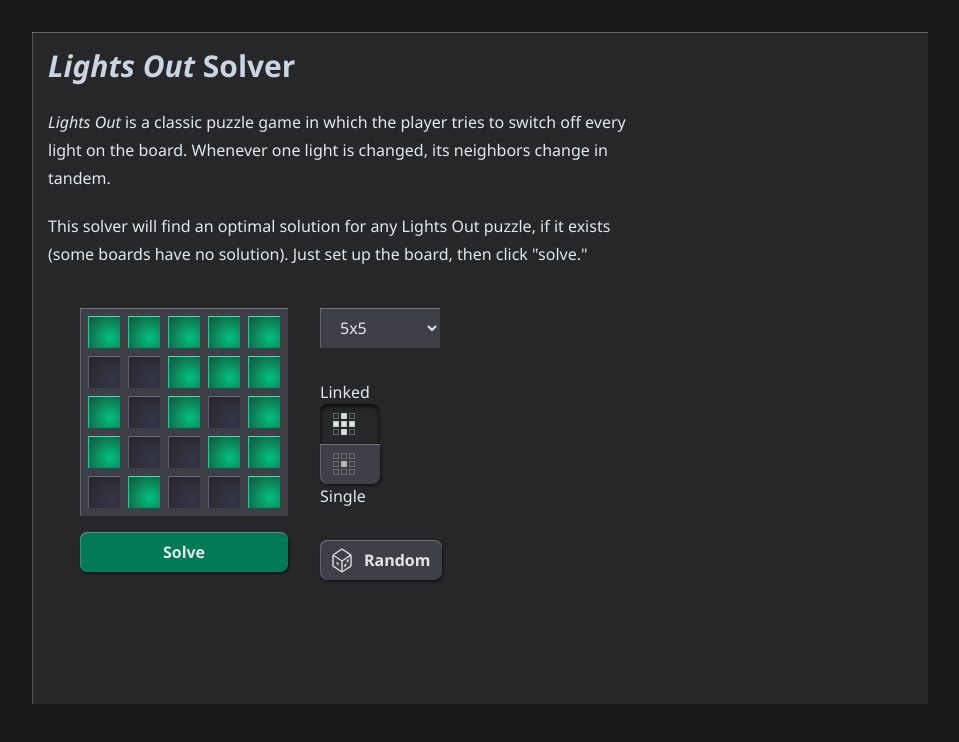
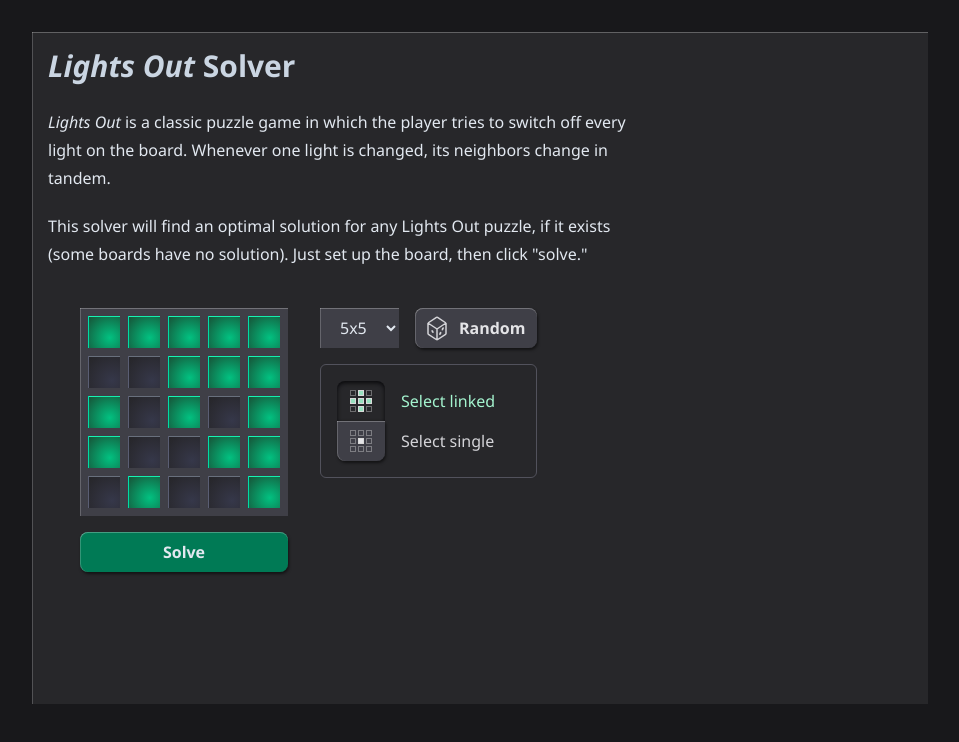
Before and after one commit to bprcode/lightsout-solver, a React (Vite) app: page / in a window 1280 px wide. Shown: the top 742 px of the page, without its empty margins (160-1119 px from the left). Built offline with nearby package versions, Linux system fonts and the light colour scheme.

Commit message:
Unify selection UI

```diff
--- a/src/App.tsx
+++ b/src/App.tsx
@@ -1,7 +1,5 @@
 import { useEffect, useMemo, useRef, useState } from 'react'
 import './App.css'
-import linkedSelectionSvg from './assets/linked-selection.svg'
-import unlinkedSelectionSvg from './assets/unlinked-selection.svg'
 export type BoardSize = 2 | 3 | 4 | 5
 export type BitBoard = number
 export type SolveRequest = {
@@ -316,6 +314,233 @@ function SolutionSteps({
   )
 }
 
+function LinkedButton({
+  onClick,
+  className = '',
+}: {
+  onClick: () => void
+  className: string
+}) {
+  return (
+    <button id="linkedSwitch" className={className} onClick={onClick}>
+      <svg
+        width="24"
+        height="24"
+        viewBox="0 0 24 24"
+        fill="none"
+        xmlns="http://www.w3.org/2000/svg"
+      >
+        <rect
+          x="9.5"
+          y="9.5"
+          width="5"
+          height="5"
+          fill="currentColor"
+          stroke="#D9D9D9"
+        />
+        <rect
+          x="9.5"
+          y="1.5"
+          width="5"
+          height="5"
+          fill="currentColor"
+          stroke="#D9D9D9"
+        />
+        <rect
+          x="9.5"
+          y="17.5"
+          width="5"
+          height="5"
+          fill="currentColor"
+          stroke="#D9D9D9"
+        />
+        <rect
+          x="17.5"
+          y="9.5"
+          width="5"
+          height="5"
+          fill="currentColor"
+          stroke="#D9D9D9"
+        />
+        <rect
+          x="17.5"
+          y="1.5"
+          width="5"
+          height="5"
+          stroke="#D9D9D9"
+          stroke-opacity="0.4"
+        />
+        <rect
+          x="17.5"
+          y="17.5"
+          width="5"
+          height="5"
+          stroke="#D9D9D9"
+          stroke-opacity="0.4"
+        />
+        <rect
+          x="1.5"
+          y="9.5"
+          width="5"
+          height="5"
+          fill="currentColor"
+          stroke="#D9D9D9"
+        />
+        <rect
+          x="1.5"
+          y="1.5"
+          width="5"
+          height="5"
+          stroke="#D9D9D9"
+          stroke-opacity="0.4"
+        />
+        <rect
+          x="1.5"
+          y="17.5"
+          width="5"
+          height="5"
+          stroke="#D9D9D9"
+          stroke-opacity="0.4"
+        />
+      </svg>
+    </button>
+  )
+}
+
+function SingleButton({
+  onClick,
+  className = '',
+}: {
+  onClick: () => void
+  className: string
+}) {
+  return (
+    <button id="singleSwitch" className={className} onClick={onClick}>
+      <svg
+        width="24"
+        height="24"
+        viewBox="0 0 24 24"
+        fill="none"
+        xmlns="http://www.w3.org/2000/svg"
+      >
+        <rect
+          x="9.5"
+          y="9.5"
+          width="5"
+          height="5"
+          fill="currentColor"
+          stroke="#D9D9D9"
+        />
+        <rect
+          x="9.5"
+          y="1.5"
+          width="5"
+          height="5"
+          stroke="#D9D9D9"
+          stroke-opacity="0.4"
+        />
+        <rect
+          x="9.5"
+          y="17.5"
+          width="5"
+          height="5"
+          stroke="#D9D9D9"
+          stroke-opacity="0.4"
+        />
+        <rect
+          x="17.5"
+          y="9.5"
+          width="5"
+          height="5"
+          stroke="#D9D9D9"
+          stroke-opacity="0.4"
+        />
+        <rect
+          x="17.5"
+          y="1.5"
+          width="5"
+          height="5"
+          stroke="#D9D9D9"
+          stroke-opacity="0.4"
+        />
+        <rect
+          x="17.5"
+          y="17.5"
+          width="5"
+          height="5"
+          stroke="#D9D9D9"
+          stroke-opacity="0.4"
+        />
+        <rect
+          x="1.5"
+          y="9.5"
+          width="5"
+          height="5"
+          stroke="#D9D9D9"
+          stroke-opacity="0.4"
+        />
+        <rect
+          x="1.5"
+          y="1.5"
+          width="5"
+          height="5"
+          stroke="#D9D9D9"
+          stroke-opacity="0.4"
+        />
+        <rect
+          x="1.5"
+          y="17.5"
+          width="5"
+          height="5"
+          stroke="#D9D9D9"
+          stroke-opacity="0.4"
+        />
+      </svg>
+    </button>
+  )
+}
+
+function RandomButton({
+  onClick,
+  className = '',
+}: {
+  onClick: () => void
+  className: string
+}) {
+  return (
+    <button className={className} onClick={onClick}>
+      <svg
+        className="text-zinc-300 mr-3"
+        width="20"
+        height="25"
+        viewBox="0 0 20 25"
+        fill="none"
+        xmlns="http://www.w3.org/2000/svg"
+      >
+        <path
+          d="M10 24L18.5547 18.2969C18.8329 18.1114 19 17.7992 19 17.4648V7M10 24L1.4453 18.2969C1.1671 18.1114 1 17.7992 1 17.4648V7M10 24V13M19 7L10.5547 1.3698C10.2188 1.14587 9.7812 1.14587 9.4453 1.3698L1 7M19 7L10 13M1 7L10 13"
+          stroke="currentColor"
+          strokeWidth="1.5"
+          strokeLinejoin="bevel"
+        />
+        <path
+          d="M6.65562 16.235C6.65562 17.0634 6.18496 17.3158 5.53996 16.8625C4.89497 16.4093 4.40686 15.5468 4.40686 14.7184C4.40686 13.8899 4.89495 13.7945 5.52253 14.1954C6.15011 14.5963 6.65562 15.4065 6.65562 16.235Z"
+          fill="currentColor"
+        />
+        <path
+          d="M12.1807 18.1432C12.1807 18.9716 12.6514 19.224 13.2964 18.7708C13.9414 18.3175 14.4295 17.455 14.4295 16.6266C14.4295 15.7982 13.9414 15.7027 13.3138 16.1036C12.6863 16.5046 12.1807 17.3148 12.1807 18.1432Z"
+          fill="currentColor"
+        />
+        <path
+          d="M14.651 13.6285C14.651 14.4569 15.1216 14.7093 15.7666 14.256C16.4116 13.8028 16.8997 12.9403 16.8997 12.1119C16.8997 11.2834 16.4116 11.188 15.784 11.5889C15.1565 11.9898 14.651 12.8 14.651 13.6285Z"
+          fill="currentColor"
+        />
+      </svg>
+      Random
+    </button>
+  )
+}
+
 function App() {
   const [workerThinking, setWorkerThinking] = useState(false)
   const [solution, setSolution] = useState<number[] | undefined | null>(
@@ -388,7 +613,7 @@ function App() {
         {/* Main lightboard */}
         <main className="flex flex-col items-start shrink-0 ml-8">
           <div className="flex gap-8">
-            <div>
+            <div className="flex flex-col justify-between">
               <LightBoard
                 className="mb-4"
                 board={bitBoard}
@@ -417,9 +642,10 @@ function App() {
               </div>
             </div>
 
-            <div className="flex flex-col w-fit items-start gap-8">
+            <div className="flex flex-col w-fit items-start">
+              <div className="flex gap-4">
                 <select
-                className="bg-zinc-700 px-4 py-2 light-edge h-fit w-30"
+                  className="bg-zinc-700 hover:bg-zinc-600 px-4 py-2 light-edge h-fit mb-4"
                   value={boardSize}
                   onChange={e => {
                     setBoardSize(Number(e.target.value) as BoardSize)
@@ -435,79 +661,61 @@ function App() {
                   <option value="5">5x5</option>
                 </select>
 
-              <div className="flex flex-col">
-                Linked
-                <button
-                  className={`${
-                    inputMode === togglePlus
-                      ? grayPressedStyle
-                      : grayUnpressedStyle
-                  } ${baseButtonStyle} rounded-br-none rounded-bl-none`}
-                  onClick={() => {
-                    setInputMode(() => togglePlus)
-                  }}
-                >
-                  <img
-                    src={linkedSelectionSvg}
-                    className={`mr-3 ${
-                      inputMode === toggleSingle ? 'opacity-65' : 'opacity-90'
-                    }`}
-                  />
-                </button>
-                <button
-                  className={`${
-                    inputMode === toggleSingle
-                      ? grayPressedStyle
-                      : grayUnpressedStyle
-                  } ${baseButtonStyle} rounded-tl-none rounded-tr-none`}
-                  onClick={() => setInputMode(() => toggleSingle)}
-                >
-                  <img
-                    src={unlinkedSelectionSvg}
-                    className={`mr-3 ${
-                      inputMode === toggleSingle ? 'opacity-100' : 'opacity-70'
-                    }`}
-                  />
-                </button>
-                Single
-              </div>
-
-              <button
+                <RandomButton
                   className={baseButtonStyle + unpressedSecondary}
                   onClick={() => {
                     setSolution(undefined)
                     setBitBoard(makeRandomBoard(boardSize))
                   }}
+                />
+              </div>
+
+              <fieldset className="border-1 border-zinc-600 p-4 rounded-md w-full">
+                <div className="flex items-center">
+                  <LinkedButton
+                    className={`${
+                      inputMode === togglePlus
+                        ? grayPressedStyle + ' text-emerald-200/90'
+                        : grayUnpressedStyle + ' '
+                    } ${baseButtonStyle} rounded-br-none rounded-bl-none mr-4 inline`}
+                    onClick={() => {
+                      setInputMode(() => togglePlus)
+                    }}
+                  />
+
+                  <label
+                    htmlFor="linkedSwitch"
+                    className={
+                      inputMode === togglePlus
+                        ? `text-emerald-200`
+                        : `text-zinc-300`
+                    }
                   >
-                <svg
-                  className="text-zinc-300 mr-3"
-                  width="20"
-                  height="25"
-                  viewBox="0 0 20 25"
-                  fill="none"
-                  xmlns="http://www.w3.org/2000/svg"
+                    Select linked
+                  </label>
+                </div>
+                <div className="flex items-center">
+                  <SingleButton
+                    className={`${
+                      inputMode === toggleSingle
+                        ? grayPressedStyle + ' text-emerald-200/90'
+                        : grayUnpressedStyle
+                    } ${baseButtonStyle} rounded-tl-none rounded-tr-none mr-4 inline`}
+                    onClick={() => setInputMode(() => toggleSingle)}
+                  />
+
+                  <label
+                    htmlFor="singleSwitch"
+                    className={
+                      inputMode === toggleSingle
+                        ? `text-emerald-200`
+                        : `text-zinc-300`
+                    }
                   >
-                  <path
-                    d="M10 24L18.5547 18.2969C18.8329 18.1114 19 17.7992 19 17.4648V7M10 24L1.4453 18.2969C1.1671 18.1114 1 17.7992 1 17.4648V7M10 24V13M19 7L10.5547 1.3698C10.2188 1.14587 9.7812 1.14587 9.4453 1.3698L1 7M19 7L10 13M1 7L10 13"
-                    stroke="currentColor"
-                    strokeWidth="1.5"
-                    strokeLinejoin="bevel"
-                  />
-                  <path
-                    d="M6.65562 16.235C6.65562 17.0634 6.18496 17.3158 5.53996 16.8625C4.89497 16.4093 4.40686 15.5468 4.40686 14.7184C4.40686 13.8899 4.89495 13.7945 5.52253 14.1954C6.15011 14.5963 6.65562 15.4065 6.65562 16.235Z"
-                    fill="currentColor"
-                  />
-                  <path
-                    d="M12.1807 18.1432C12.1807 18.9716 12.6514 19.224 13.2964 18.7708C13.9414 18.3175 14.4295 17.455 14.4295 16.6266C14.4295 15.7982 13.9414 15.7027 13.3138 16.1036C12.6863 16.5046 12.1807 17.3148 12.1807 18.1432Z"
-                    fill="currentColor"
-                  />
-                  <path
-                    d="M14.651 13.6285C14.651 14.4569 15.1216 14.7093 15.7666 14.256C16.4116 13.8028 16.8997 12.9403 16.8997 12.1119C16.8997 11.2834 16.4116 11.188 15.784 11.5889C15.1565 11.9898 14.651 12.8 14.651 13.6285Z"
-                    fill="currentColor"
-                  />
-                </svg>
-                Random
-              </button>
+                    Select single
+                  </label>
+                </div>
+              </fieldset>
             </div>
           </div>
         </main>
```
Lines whose indentation alone changed are shown as unchanged.
